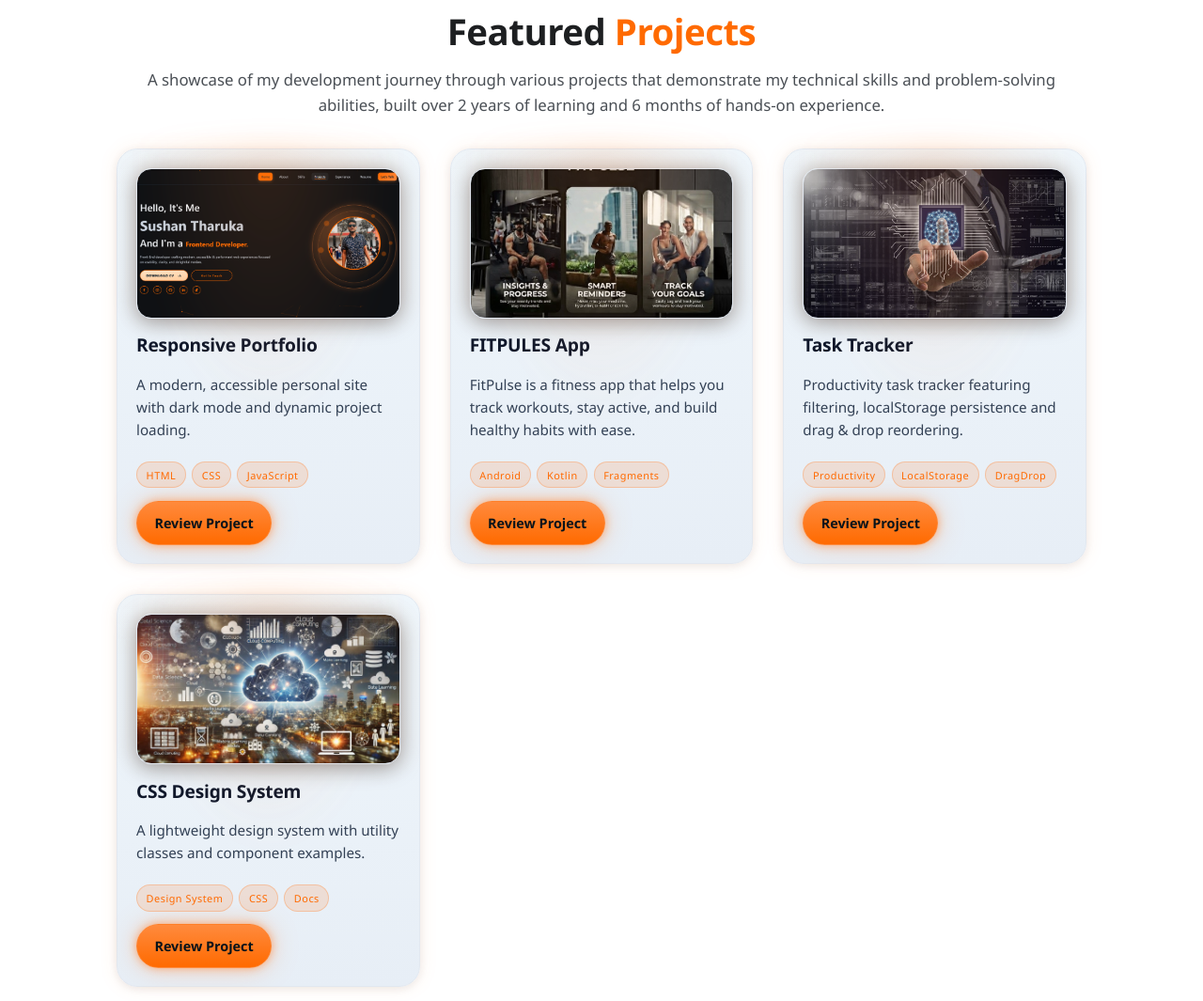
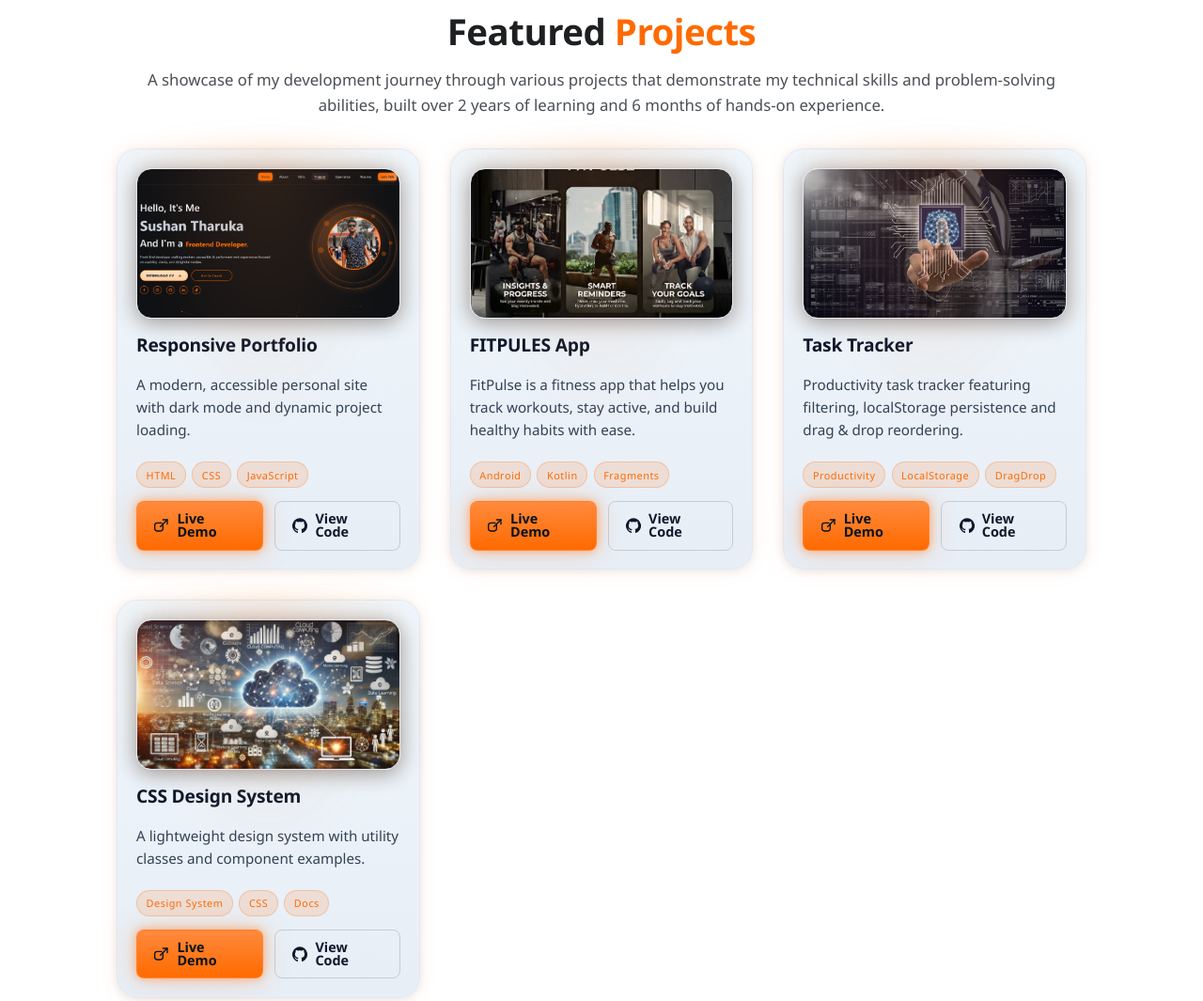
Before and after one commit to SUSA000/my-portfolio, a plain HTML site: page index.html in a window 1280 px wide. Shown: the part 3636-4701 px from the top of the page at 94% size. Drawn offline with nearby package versions, Linux system fonts and the light colour scheme; animation ran at ten frames a second.

Commit message:
demo buttonn
demo button

```diff
--- a/assets/css/styles.css
+++ b/assets/css/styles.css
@@ -1690,25 +1690,43 @@ select {
   font-size: 0.9rem;
   text-decoration: none;
   padding: 0.68rem 1.15rem;
-  border-radius: 999px;
+  border-radius: 8px;
+  font-weight: 700;
+  display: inline-flex;
+  align-items: center;
+  gap: 0.5rem;
+  border: 1px solid transparent;
+  transition: filter 0.2s ease, transform 0.2s ease, box-shadow 0.2s ease, background 0.2s ease;
+}
+/* Orange filled primary */
+.project-links .btn-demo {
   background: linear-gradient(180deg, #ff8a3d 0%, #ff6a00 100%);
-  color: #06131a !important;
-  font-weight: 700;
-  box-shadow: 0 0 10px rgba(255, 138, 61, 0.65),
-    0 0 28px rgba(255, 138, 61, 0.35);
-  border: 1px solid rgba(255, 138, 61, 0.65);
-  transition: filter 0.2s ease, transform 0.2s ease, box-shadow 0.2s ease;
-}
-.project-links a:hover {
-  filter: brightness(1.12);
+  color: #06131a;
+  border-color: rgba(255, 138, 61, 0.65);
+  box-shadow: 0 0 10px rgba(255, 138, 61, 0.65), 0 0 28px rgba(255, 138, 61, 0.35);
+}
+.project-links .btn-demo:hover {
+  filter: brightness(1.05);
   transform: translateY(-2px);
-  box-shadow: 0 0 14px rgba(255, 138, 61, 0.75),
-    0 0 40px rgba(255, 138, 61, 0.45);
+  box-shadow: 0 0 14px rgba(255, 138, 61, 0.75), 0 0 40px rgba(255, 138, 61, 0.45);
+}
+/* Dark outlined secondary */
+.project-links .btn-code {
+  background: transparent;
+  color: #0f172a;
+  border-color: rgba(148, 163, 184, 0.45);
+}
+.project-links .btn-code:hover {
+  transform: translateY(-2px);
+  background: rgba(15, 23, 42, 0.06);
+  box-shadow: 0 6px 18px rgba(15, 23, 42, 0.18);
 }
 .project-links a:focus-visible {
   outline: none;
   box-shadow: 0 0 0 3px #081b29, 0 0 0 5px rgba(255, 138, 61, 0.85);
 }
+.project-links .btn-icon svg { display:block }
+.project-links .btn-text { line-height: 1 }
 
 /* Thumbnail area inside project cards */
 .project-thumb {
@@ -1744,9 +1762,8 @@ select {
   color: rgba(239, 246, 255, 0.78);
 }
 /* Dark mode CTA text should be white for contrast */
-.dark-theme .project-links a {
-  color: #ffffff !important;
-}
+.dark-theme .project-links .btn-demo { color: #ffffff !important; }
+.dark-theme .project-links .btn-code { color: #ffffff !important; }
 
 /* Timeline */
 /* Experience cards */
--- a/assets/data/projects.json
+++ b/assets/data/projects.json
@@ -4,7 +4,7 @@
     "description": "A modern, accessible personal site with dark mode and dynamic project loading.",
     "tags": ["HTML", "CSS", "JavaScript"],
     "demo": "https://susa000.github.io/my-portfolio/",
-    "source": "https://susa000.github.io/my-portfolio/",
+    "source": "https://github.com/SUSA000/my-portfolio.git",
     "image": "assets/img/Screenshot 2025-12-20 130551.png"
   },
   {
@@ -12,7 +12,7 @@
     "description": "FitPulse is a fitness app that helps you track workouts, stay active, and build healthy habits with ease.",
     "tags": ["Android", "Kotlin", "Fragments"],
     "demo": "https://drive.google.com/file/d/12fB3MXgRA_uS68ztAMG18WdhQAqW1tLM/view?usp=drivesdk",
-    "source": "https://github.com/yourusername/fitpules",
+    "source": "https://github.com/SUSA000/FitPulse.git",
     "image": "assets/img/FITPULES.jpg"
   },
   {
--- a/assets/js/main.js
+++ b/assets/js/main.js
@@ -171,21 +171,41 @@ const typed = new Typed(".text", {
     projects.forEach((p) => {
       const card = document.createElement("div");
       card.className = "project-card fade-in";
-      const reviewHref = p.demo || p.source || "#";
+      const demoHref = p.demo || "";
+      const codeHref = p.source || "";
       const thumbStyle = p.image
         ? `style=\"background-image:url('${p.image}')\"`
         : "";
+      const demoBtn = demoHref
+        ? `<a class="btn-demo" href="${demoHref}" target="_blank" rel="noopener" aria-label="Live demo for ${p.name}">
+             <span class="btn-icon" aria-hidden="true">
+               <svg width="16" height="16" viewBox="0 0 24 24" fill="none" xmlns="http://www.w3.org/2000/svg">
+                 <path d="M14 3h7v7" stroke="currentColor" stroke-width="2" stroke-linecap="round" stroke-linejoin="round"/>
+                 <path d="M10 14L21 3" stroke="currentColor" stroke-width="2" stroke-linecap="round" stroke-linejoin="round"/>
+                 <path d="M14 10v7a4 4 0 0 1-4 4H5a4 4 0 0 1-4-4v-5a4 4 0 0 1 4-4h7" stroke="currentColor" stroke-width="2" stroke-linecap="round" stroke-linejoin="round"/>
+               </svg>
+             </span>
+             <span class="btn-text">Live Demo</span>
+           </a>`
+        : "";
+      const codeBtn = codeHref
+        ? `<a class="btn-code" href="${codeHref}" target="_blank" rel="noopener" aria-label="View code for ${p.name}">
+             <span class="btn-icon" aria-hidden="true">
+               <svg width="16" height="16" viewBox="0 0 24 24" fill="currentColor" xmlns="http://www.w3.org/2000/svg">
+                 <path d="M12 .5a12 12 0 0 0-3.794 23.41c.6.111.82-.26.82-.58l-.016-2.038c-3.338.726-4.042-1.61-4.042-1.61-.547-1.389-1.337-1.76-1.337-1.76-1.093-.747.082-.732.082-.732 1.208.085 1.844 1.24 1.844 1.24 1.074 1.84 2.819 1.309 3.507 1.001.108-.787.42-1.31.763-1.612-2.665-.303-5.466-1.332-5.466-5.932 0-1.31.469-2.381 1.236-3.221-.124-.303-.536-1.523.117-3.176 0 0 1.007-.322 3.3 1.23.957-.266 1.983-.399 3.004-.404 1.02.005 2.046.138 3.005.404 2.29-1.552 3.296-1.23 3.296-1.23.655 1.653.243 2.873.12 3.176.77.84 1.236 1.911 1.236 3.221 0 4.61-2.807 5.625-5.48 5.922.432.372.818 1.103.818 2.222l-.015 3.293c0 .323.216.7.826.579A12 12 0 0 0 12 .5Z"/>
+               </svg>
+             </span>
+             <span class="btn-text">View Code</span>
+           </a>`
+        : "";
+
       card.innerHTML = `
         <div class="project-thumb" ${thumbStyle} aria-hidden="true"></div>
         <h3 class="project-title">${p.name}</h3>
         <p class="project-desc">${p.description}</p>
-        <div class="project-tags">${p.tags
-          .map((t) => `<span>${t}</span>`)
-          .join("")}</div>
+        <div class="project-tags">${p.tags.map((t) => `<span>${t}</span>`).join("")}</div>
         <div class="project-links">
-          <a href="${reviewHref}" target="_blank" rel="noopener" aria-label="Review ${
-        p.name
-      }">Review Project</a>
+          ${demoBtn}${codeBtn}
         </div>
       `;
       fragment.appendChild(card);
```
